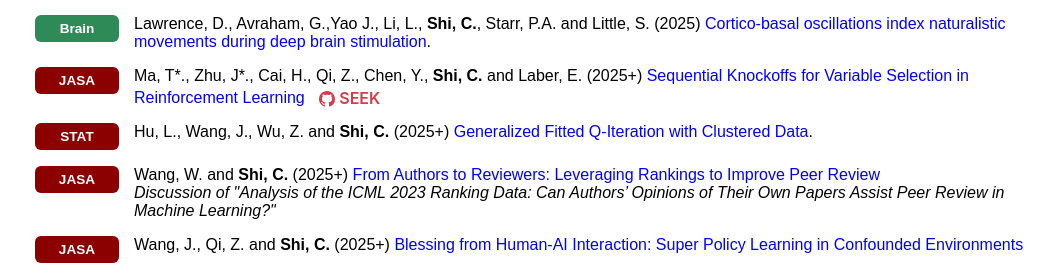
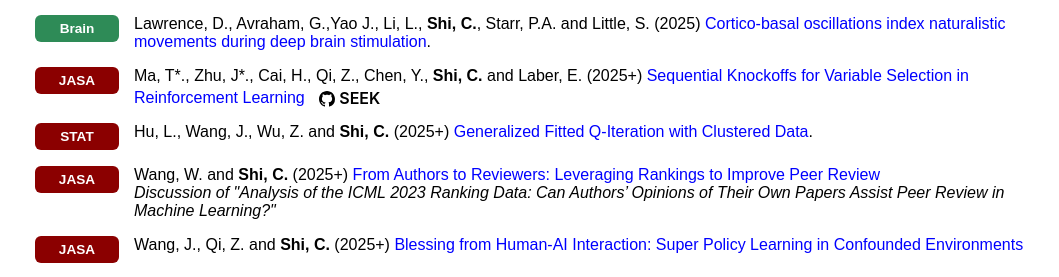
Before and after one commit to callmespring/callmespring.github.io, a Jekyll site: the page built from publication.md, in a window 1280 px wide. Shown: the part 1071-1348 px from the top of the page, without its empty margins (108-1167 px from the left). Built offline with Jekyll 4.4.1, drawn with Linux system fonts in a browser that asks for light colours.

Commit message:
Update publications.css

```diff
--- a/css/publications.css
+++ b/css/publications.css
@@ -13,33 +13,33 @@
 .badge-stat { background: #8B0000; }
 .badge-psych { background: #2E8B57; }
 
-.gh-module-badge {
-    font-size: 16px !important;
-    font-weight: 600 !important;
-    font-family: -apple-system, system-ui, sans-serif !important;
-    text-transform: uppercase !important;
-    color: #d73a49 !important;
-    position: relative;
-    top: 1px;
-}
-
-.gh-icon {
-    fill: #d73a49 !important;
-    width: 16px !important;
-    height: 16px !important;
-    margin-right: 4px !important;
-
-    /* This will nudge ONLY the icon further down */
-    transform: translateY(2px);
-
-    display: inline-block;
-}
-
+/* GitHub Software Links Container */
 .gh-module-link {
     text-decoration: none !important;
     display: inline-flex !important;
     align-items: center !important;
     margin-left: 10px !important;
-    /* This keeps the whole group (icon + text) at your preferred height */
+    /* Keeps the whole group at your preferred vertical position */
     transform: translateY(2px);
 }
+
+.gh-module-badge {
+    color: #000 !important; /* Changed from red to black */
+    font-size: 16px !important;
+    font-weight: 600 !important;
+    font-family: -apple-system, system-ui, sans-serif !important;
+    text-transform: uppercase !important;
+    position: relative;
+    top: 1px; /* Keeps SEEK at the perfect height you liked */
+}
+
+.gh-icon {
+    fill: #000 !important; /* Changed from red to black to match the text */
+    width: 16px !important;
+    height: 16px !important;
+    margin-right: 4px !important;
+
+    /* Nudges the icon down to match the text baseline */
+    transform: translateY(2px);
+    display: inline-block;
+}
```
